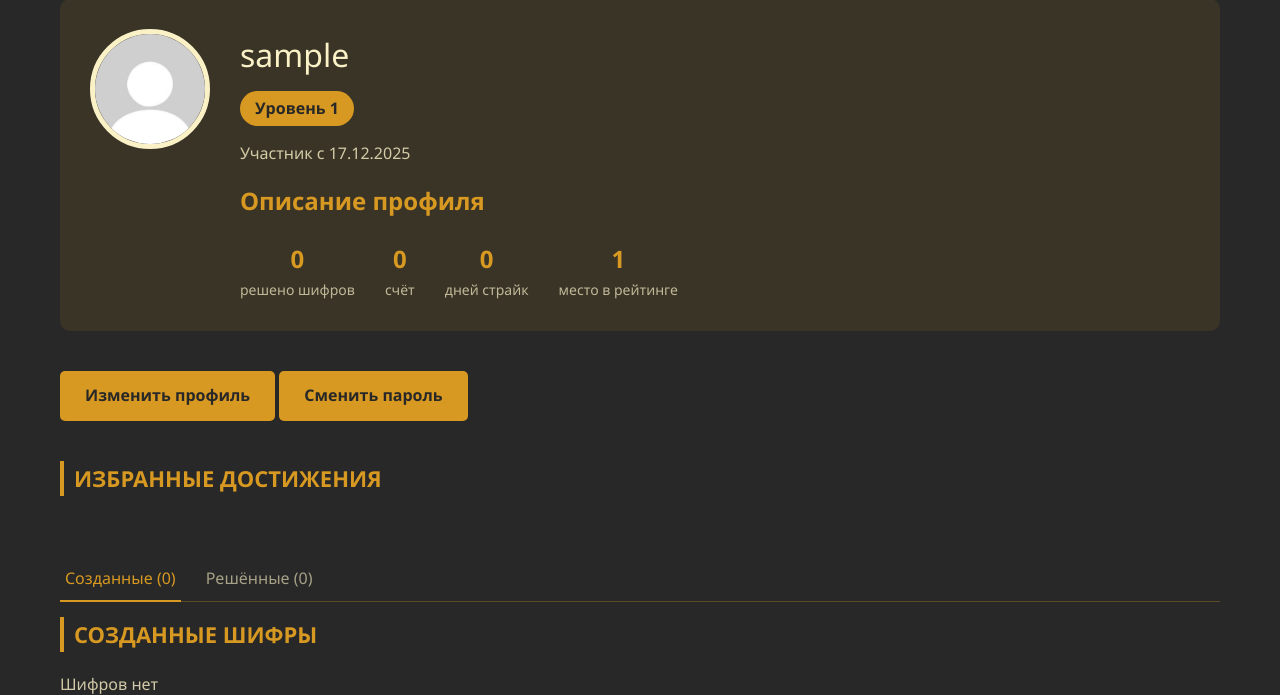
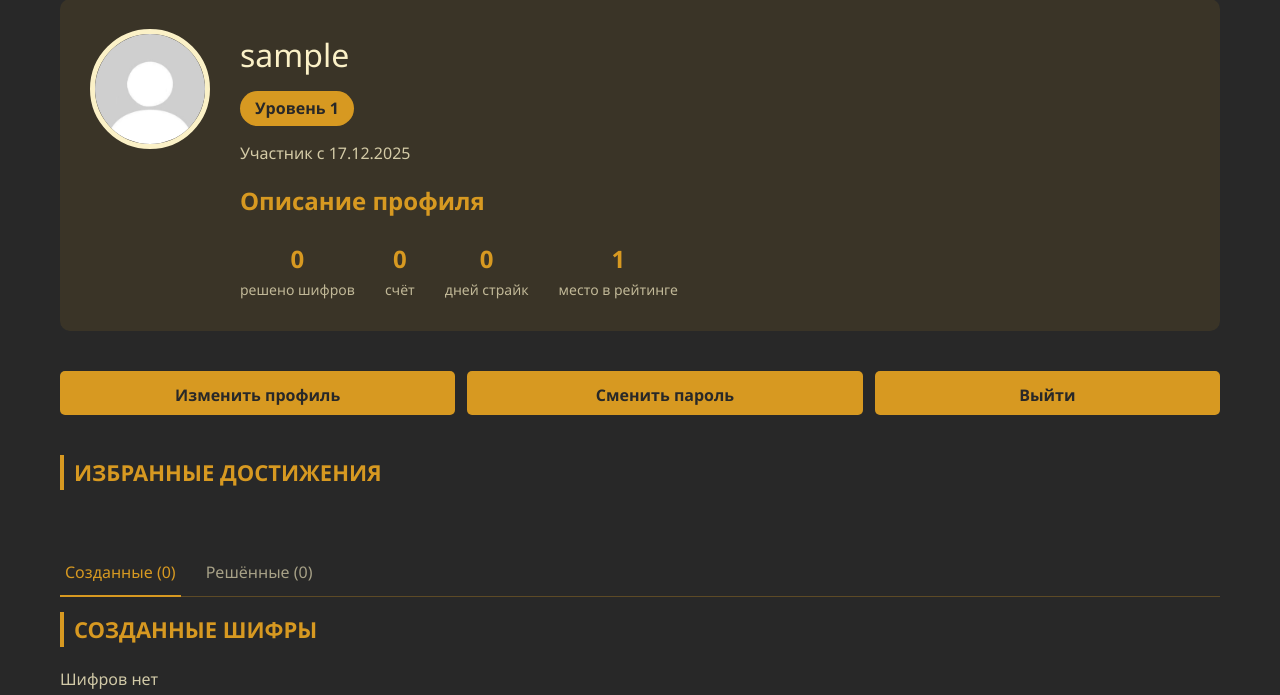
Before and after one commit to v1tush/cryptonite, a Django app: a page that uses cryptonite/templates/users/profile.html in a window 1280 px wide. Shown: the part 233-928 px from the top of the page. Run offline with Django 5.2, Linux system fonts and the light colour scheme; the visitor is signed in with stand-in values (Sample User, id 1); data comes from the database, SQL or seed files in the repository; data that the repository does not hold is empty.

Commit message:
reshuffle button 'Выйти'

```diff
--- a/cryptonite/static_dev/css/profile.css
+++ b/cryptonite/static_dev/css/profile.css
@@ -115,7 +115,28 @@
     }
 }
 
+.profile-actions {
+    display: flex;
+    gap: 12px;
+}
+
+.profile-actions > * {
+    flex: 1;
+}
+
+.profile-actions__form {
+    margin: 0;
+}
+
 .edit-profile-button {
-    margin-bottom: 40px; /* Отступ снизу до блока achievements */
+    margin-bottom: 40px;
     display: inline-block;
+    align-items: center;
+    justify-content: center;
+
+    width: 100%;
+    height: 44px;
+
+    box-sizing: border-box;
+    text-align: center;
 }
--- a/cryptonite/templates/includes/header.html
+++ b/cryptonite/templates/includes/header.html
@@ -29,12 +29,6 @@
             {% if user.is_authenticated %}
                 <li><a {% if request.resolver_match.view_name == 'users:profile' and request.resolver_match.kwargs.username == user.username %} class="active" {% else %}href="{% url 'users:profile' user.username %}"{% endif %}>{% trans 'Профиль' %}</a></li>
                 <li><a {% if request.resolver_match.view_name == 'ciphers:create_cipher'%} class="active" {% else %}href="{% url 'ciphers:create_cipher' %}"{% endif %}>{% trans 'Создать шифр' %}</a></li>
-                <li>
-                    <form method="post" action="{% url 'users:logout' %}">
-                        {% csrf_token %}
-                        <button class="nav-link" type="submit"><span>{% trans 'Выйти' %}</span></button>
-                    </form>
-                </li>
             {% else %}
                 {% if request.resolver_match.view_name == 'users:login' %}
                     <li><a href="{% url 'users:signup' %}">{% trans 'Регистрация' %}</a></li>
@@ -76,12 +70,6 @@
             {% if user.is_staff %}
                 <li><a {% if request.resolver_match.view_name == 'notifications:stuff-notifications' %} class="active" {% else %} href="{% url 'notifications:stuff-notifications' %}"{% endif %}>{% trans 'Проверка' %}</a></li>
             {% endif %}
-            <li>
-                <form method="post" action="{% url 'users:logout' %}">
-                    {% csrf_token %}
-                    <button class="nav-link" type="submit"><span>{% trans 'Выйти' %}</span></button>
-                </form>
-            </li>
         {% else %}
             {% if request.resolver_match.view_name == 'users:login' %}
                 <li><a href="{% url 'users:signup' %}">{% trans 'Регистрация' %}</a></li>
--- a/cryptonite/templates/users/profile.html
+++ b/cryptonite/templates/users/profile.html
@@ -43,9 +43,27 @@
     </div>
 </div>
 
-{% if user == profile_user %}
-    <a href="{% url 'users:profile_edit' %}" class="btn edit-profile-button">{% trans 'Изменить профиль' %}</a>
-    <a href="{% url 'users:password_change' %}" class="btn edit-profile-button">{% trans 'Сменить пароль' %}</a>
+{% if request.user.is_authenticated and request.user.pk == profile_user.pk %}
+    <div class="profile-actions">
+        <a href="{% url 'users:profile_edit' %}" class="btn edit-profile-button">
+            {% trans 'Изменить профиль' %}
+        </a>
+
+        <a href="{% url 'users:password_change' %}" class="btn edit-profile-button">
+            {% trans 'Сменить пароль' %}
+        </a>
+
+        <form method="post"
+              action="{% url 'users:logout' %}"
+              class="profile-actions__form">
+            {% csrf_token %}
+            <a href="#"
+               class="btn edit-profile-button"
+               onclick="this.closest('form').submit(); return false;">
+                {% trans 'Выйти' %}
+            </a>
+        </form>
+    </div>
 {% endif %}
 
 <div class="achievements">
```
